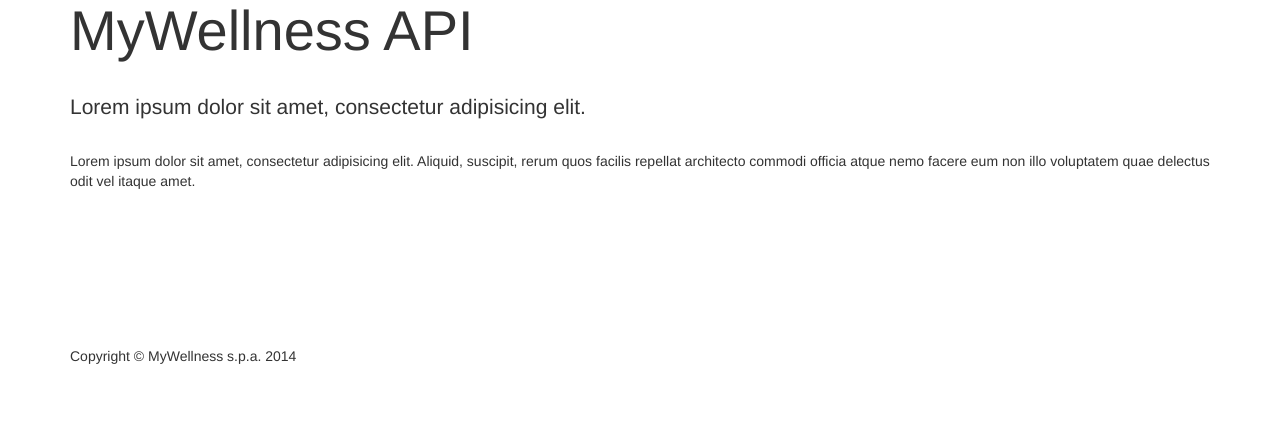
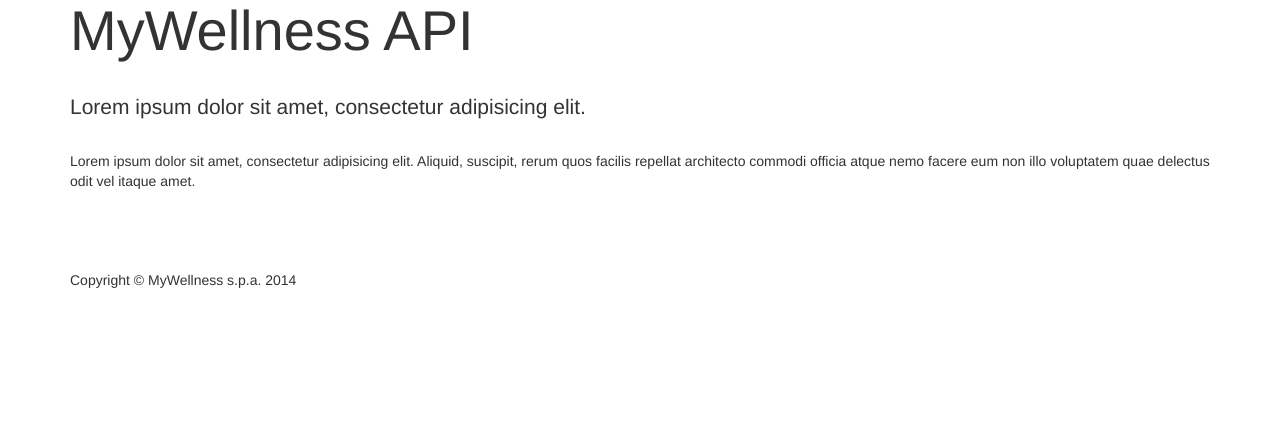
Before and after one commit to mywellnesscloud/pyApiUsageSample, a Flask app: page / in a window 1280 px wide. Shown: the part 470-896 px from the top of the page. After the commit the page ends 758 px from the top, so only its background shows below. Run offline with Flask 2, Linux system fonts and the light colour scheme; parts of the project's set-up code (start-up, migrations or seed data) failed here and were passed over; some libraries are stand-ins or nearby versions.

Commit message:
footer to bottom

```diff
--- a/static/css/full-width-pics.css
+++ b/static/css/full-width-pics.css
@@ -56,9 +56,16 @@ section {
 .section-paragraph {
     margin: 30px 0;
 }
-
+/*
 footer {
     margin: 50px 0;
+}
+*/
+footer {
+   position:absolute;
+   bottom:0;
+   width:100%;
+   height:60px;   /* Height of the footer */
 }
 
 @media(max-width:768px) {
```
